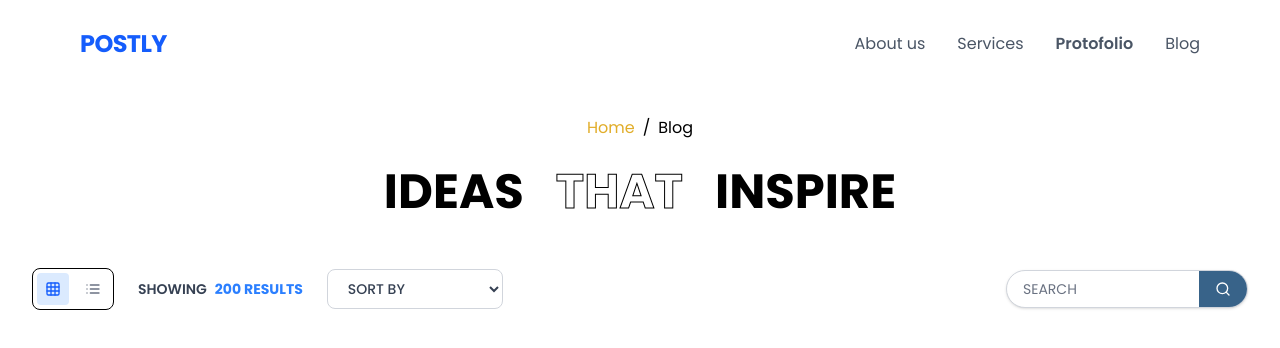
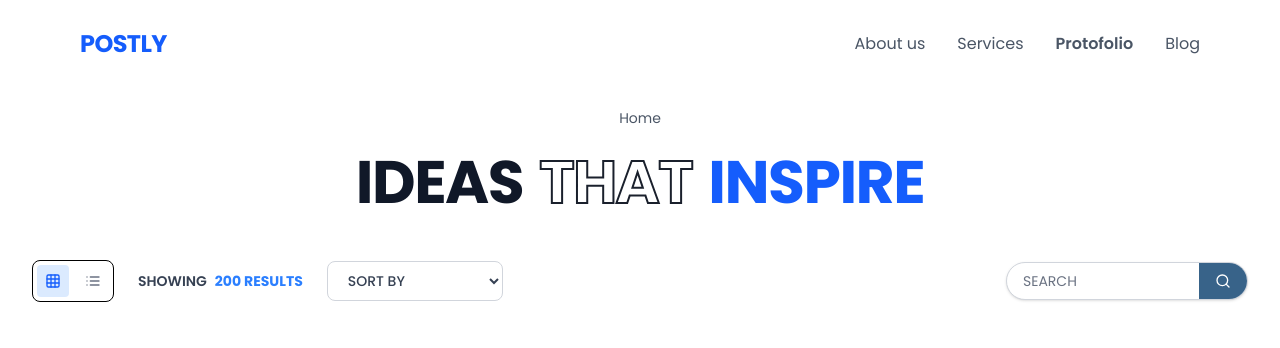
Before and after one commit to Francis-250/postly, a React (Vite) app in the folder frontend/: page / in a window 1280 px wide. Shown: the top 348 px of the page. Built offline with nearby package versions, Linux system fonts and the light colour scheme.

Commit message:
hero section

```diff
--- a/frontend/src/components/Hero.jsx
+++ b/frontend/src/components/Hero.jsx
@@ -1,23 +1,52 @@
+import { Link, useLocation } from "react-router-dom";
+
 export default function Hero() {
+  const location = useLocation();
+  const pathnames = location.pathname.split("/").filter((x) => x);
+
   return (
-    <div className="text-center mt-10">
-      <h1 className="mb-4">
-        <span className="text-[#E1AD29]">Home</span>
-        <span className="mx-2">/</span>
-        <span>Blog</span>
-      </h1>
-      <h1 className="font-Bunge text-[3rem] font-bold">
-        <span className="mr-4">IDEAS</span>
+    <div className="text-center mt-8 mb-12 px-4">
+      <div className="flex justify-center items-center mb-6">
+        <nav className="flex items-center space-x-1 text-sm text-gray-600">
+          <Link href="/" className="hover:text-blue-600 transition-colors">
+            Home
+          </Link>
+          {pathnames.map((value, index) => {
+            const to = `/${pathnames.slice(0, index + 1).join("/")}`;
+            const isLast = index === pathnames.length - 1;
+            const name =
+              value.charAt(0).toUpperCase() + value.slice(1).replace(/-/g, " ");
+
+            return (
+              <span key={to} className="flex items-center">
+                <span className="mx-2">/</span>
+                {isLast ? (
+                  <span className="text-blue-600 font-medium">{name}</span>
+                ) : (
+                  <a
+                    href={to}
+                    className="hover:text-blue-600 transition-colors"
+                  >
+                    {name}
+                  </a>
+                )}
+              </span>
+            );
+          })}
+        </nav>
+      </div>
+      <h1 className="font-bold text-4xl md:text-5xl lg:text-6xl tracking-tight mb-4">
+        <span className="text-gray-900">IDEAS</span>
         <span
-          className="mx-4"
+          className="mx-2 md:mx-4 text-transparent"
           style={{
-            WebkitTextStroke: "1px black",
-            WebkitTextFillColor: "white",
+            WebkitTextStroke: "2px #1a202c",
+            textStroke: "2px #1a202c",
           }}
         >
           THAT
         </span>
-        <span className="ml-4">INSPIRE</span>
+        <span className="text-blue-600">INSPIRE</span>
       </h1>
     </div>
   );
--- a/frontend/src/components/Navbar.jsx
+++ b/frontend/src/components/Navbar.jsx
@@ -8,9 +8,9 @@ export default function Navbar() {
 
   return (
     <header className="flex justify-between items-center py-4 px-4 sm:px-6 md:px-8 lg:px-12 bg-white sticky top-0 z-50">
-      <h1 className="font-bold text-2xl text-blue-600 tracking-tight">
+      <Link to="/" className="font-bold text-2xl text-blue-600 tracking-tight">
         POSTLY
-      </h1>
+      </Link>
 
       <nav className="hidden md:flex gap-8 items-center">
         {NavLinks.map((item, i) => (
--- a/frontend/src/index.css
+++ b/frontend/src/index.css
@@ -7,3 +7,16 @@
 * {
   font-family: "Poppins", sans-serif;
 }
+
+@keyframes slide-in {
+  from {
+    transform: translateX(100%);
+  }
+  to {
+    transform: translateX(0);
+  }
+}
+
+.animate-slide-in {
+  animation: slide-in 0.3s ease-out forwards;
+}
```
